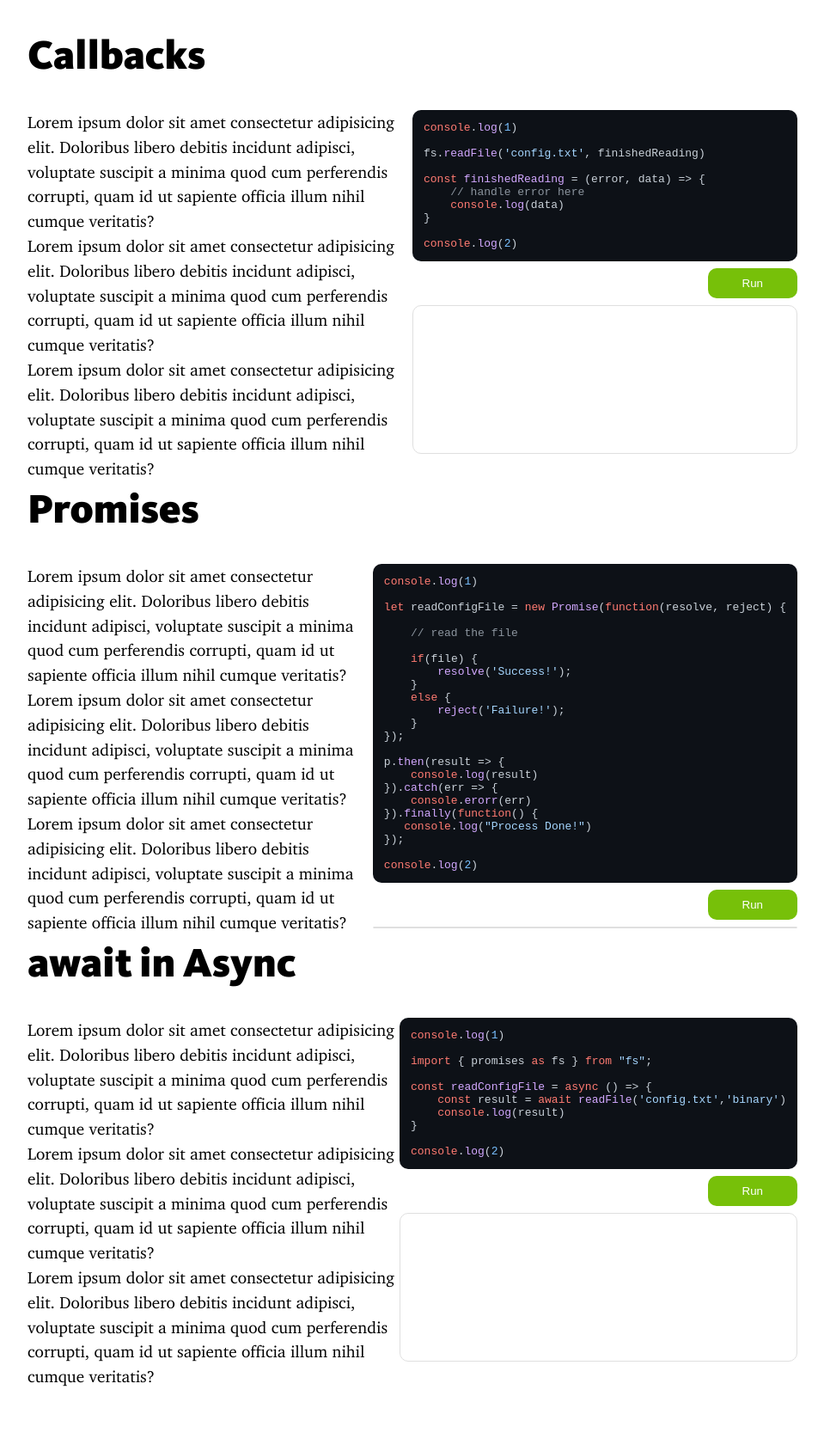
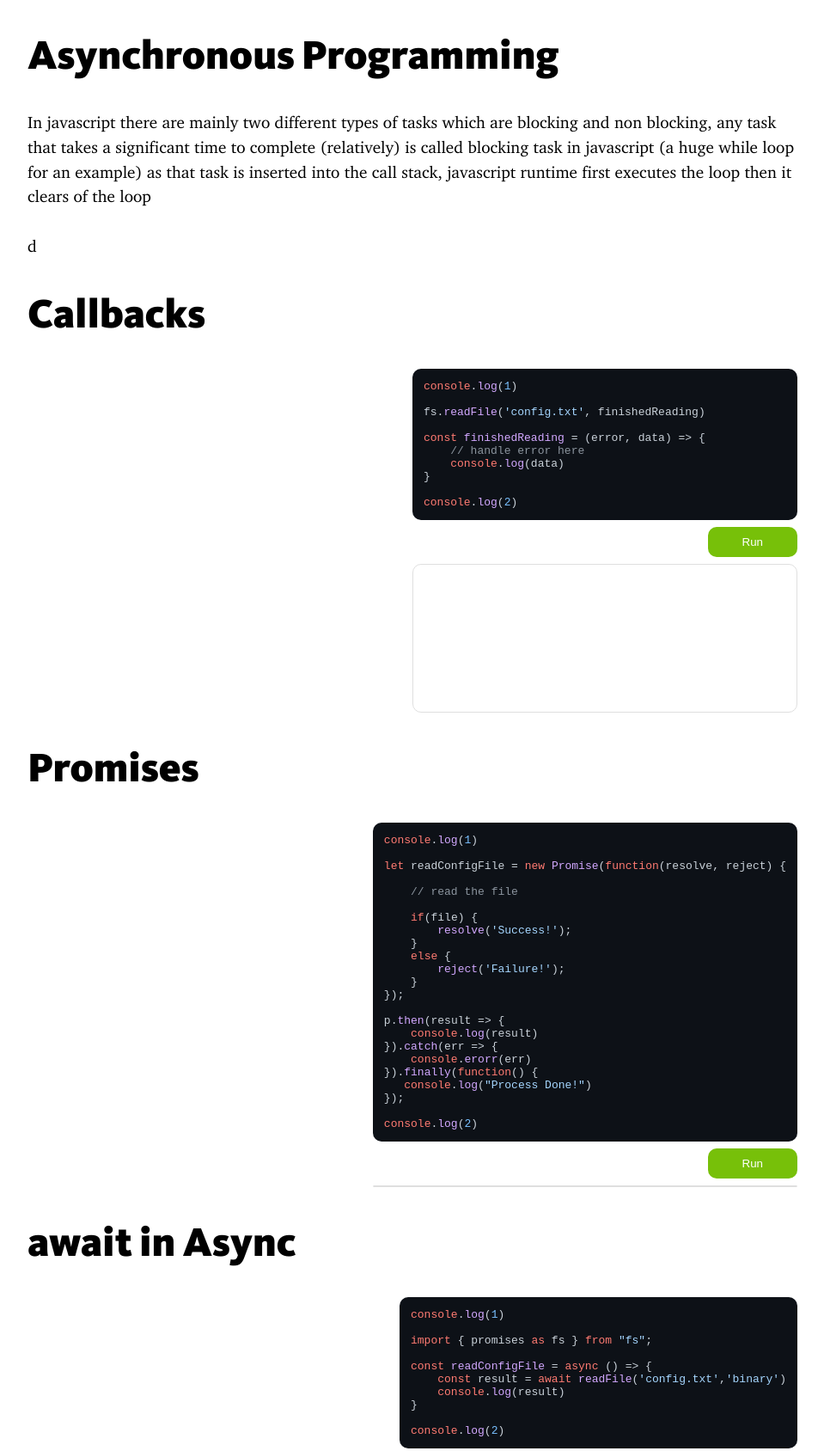
Before and after one commit to deep-vinci/asynchronous-js-demo, a website built with webpack: page src/template.html in a window 1280 px wide. Shown: the top 1688 px of the page at 86% size, without its empty margins (160-1119 px from the left). Before the commit the page ends 1616 px from the top, so only its background shows below. Built offline with nearby package versions, Linux system fonts and the light colour scheme.

Commit message:
using asset loader to import file as a variable

```diff
--- a/package.json
+++ b/package.json
@@ -15,6 +15,7 @@
   },
   "dependencies": {
     "css-loader": "^7.1.2",
+    "fs": "^0.0.1-security",
     "highlight.js": "^11.9.0",
     "style-loader": "^4.0.0"
   }
--- /dev/null
+++ b/src/async.txt
@@ -0,0 +1,3 @@
+In javascript there are mainly two different types of tasks which are blocking and non blocking, any task that takes a significant time to complete (relatively) is called blocking task in javascript (a huge while loop for an example) as that task is inserted into the call stack, javascript runtime first executes the loop then it clears of the loop
+
+d
--- a/src/index.js
+++ b/src/index.js
@@ -1,13 +1,18 @@
 import "./style.css";
-
 import hljs from 'highlight.js/lib/core';
 import javascript from 'highlight.js/lib/languages/javascript';
 
+import txt from './async.txt';
 
 hljs.registerLanguage('javascript', javascript);
 
 
 const codeBlocks = document.querySelectorAll("pre");
+
+const asyncTextBlock = document.querySelector(".async-text").innerHTML = `${txt}`
+const callbackTextBlock = document.querySelector(".callback-text")
+const promisesTextBlock = document.querySelector(".promises-text")
+const awaitTextBlock = document.querySelector(".await-text")
 
 const callback = `console.log(1)
 
@@ -20,6 +25,7 @@ const finishedReading = (error, data) => {
 
 console.log(2)
 `;
+
 
 const promises = `console.log(1)
 
--- a/src/style.css
+++ b/src/style.css
@@ -14,16 +14,26 @@
     src:url("Charter Regular.ttf");
 }
 
+h1, h2, h3, h4, h5, h6 {
+    font-family: KievitOT-Black;
+}
+
 h1 {
     font-family: KievitOT-Black;
     font-size: 3rem;
     line-height: 8rem;
 }
 
+h2 {
+    font-size: 2.4rem;
+}
+
+
 p {
     font-family: charter Regular;
     font-size: 1.2rem;
     line-height: 1.8rem;
+    white-space: pre-wrap;
 }
 
 .page {
@@ -40,7 +50,7 @@ p {
 }
 
 .text-section {
-    height: 50vh;
+    min-height: 50vh;
 }
 
 .container > div > div {
@@ -49,7 +59,7 @@ p {
 }
 .container > div > div > div {
     flex-basis: 50%;
-    flex-grow: 3;
+    flex-grow: 0;
 }
 .container > div > div > div + div {
     /* margin: 20px; */
--- a/src/template.html
+++ b/src/template.html
@@ -12,13 +12,16 @@
 <body>
     <div class="page">
         <div class="container">
+            <div class="asyncs-text">
+                <h1>Asynchronous Programming</h1>
+                <p class="async-text"></p>
+            </div>
             <div class="callback-containre">
                 <h1>Callbacks</h1>
                 <div class="text-section">
                     <div class="callbacks">
-                        <p>Lorem ipsum dolor sit amet consectetur adipisicing elit. Doloribus libero debitis incidunt adipisci, voluptate suscipit a minima quod cum perferendis corrupti, quam id ut sapiente officia illum nihil cumque veritatis?</p>
-                        <p>Lorem ipsum dolor sit amet consectetur adipisicing elit. Doloribus libero debitis incidunt adipisci, voluptate suscipit a minima quod cum perferendis corrupti, quam id ut sapiente officia illum nihil cumque veritatis?</p>
-                        <p>Lorem ipsum dolor sit amet consectetur adipisicing elit. Doloribus libero debitis incidunt adipisci, voluptate suscipit a minima quod cum perferendis corrupti, quam id ut sapiente officia illum nihil cumque veritatis?</p>
+                        <p class="callback-text">
+                        </p>
                     </div>
                     <div class="demo">
                         <pre></pre>
@@ -33,9 +36,9 @@
                 <h1>Promises</h1>
                 <div class="text-section">
                     <div class="promises">
-                        <p>Lorem ipsum dolor sit amet consectetur adipisicing elit. Doloribus libero debitis incidunt adipisci, voluptate suscipit a minima quod cum perferendis corrupti, quam id ut sapiente officia illum nihil cumque veritatis?</p>
-                        <p>Lorem ipsum dolor sit amet consectetur adipisicing elit. Doloribus libero debitis incidunt adipisci, voluptate suscipit a minima quod cum perferendis corrupti, quam id ut sapiente officia illum nihil cumque veritatis?</p>
-                        <p>Lorem ipsum dolor sit amet consectetur adipisicing elit. Doloribus libero debitis incidunt adipisci, voluptate suscipit a minima quod cum perferendis corrupti, quam id ut sapiente officia illum nihil cumque veritatis?</p>
+                        <p class="promises-text">
+
+                        </p>
                     </div>
                     <div class="demo">
                         <pre></pre>
@@ -51,10 +54,9 @@
                 <h1>await in Async</h1>
                 <div class="text-section">
                     <div class="await">
-                        <p>Lorem ipsum dolor sit amet consectetur adipisicing elit. Doloribus libero debitis incidunt adipisci, voluptate suscipit a minima quod cum perferendis corrupti, quam id ut sapiente officia illum nihil cumque veritatis?</p>
-                        <p>Lorem ipsum dolor sit amet consectetur adipisicing elit. Doloribus libero debitis incidunt adipisci, voluptate suscipit a minima quod cum perferendis corrupti, quam id ut sapiente officia illum nihil cumque veritatis?</p>
-                        <p>Lorem ipsum dolor sit amet consectetur adipisicing elit. Doloribus libero debitis incidunt adipisci, voluptate suscipit a minima quod cum perferendis corrupti, quam id ut sapiente officia illum nihil cumque veritatis?</p>
+                        <p class="await-text">
 
+                        </p>
                     </div>
                     <div class="demo">
                         <pre></pre>
--- a/webpack.config.js
+++ b/webpack.config.js
@@ -17,6 +17,10 @@ module.exports = {
         test: /\.(woff|woff2|eot|ttf|otf)$/i,
         type: "asset/resource",
       },
+      {
+        test: /\.txt/,
+        type: 'asset/source',
+       },
     ],
   },
   plugins: [
@@ -26,5 +30,6 @@ module.exports = {
       scriptLoading: "defer",
     }),
   ],
-  mode: "development",
+  mode: "development"
+
 };
```
Also changed, not shown: 1 other file.
